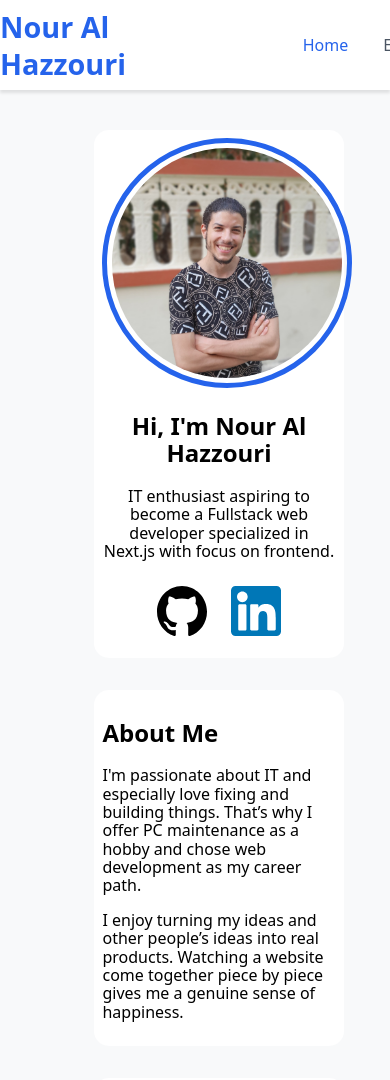
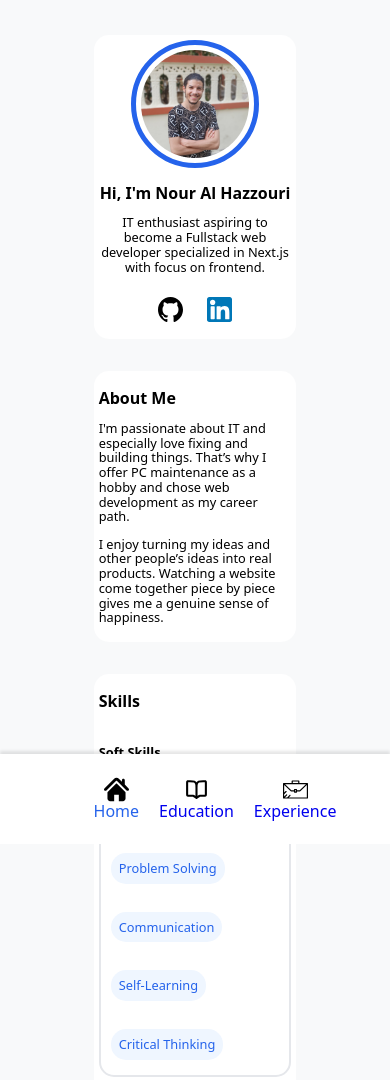
Before and after one commit to Nour-Al-Hazzouri/my-portfolio, a website: page index.html in a window 390 px wide. Shown: the top 1080 px of the page. Drawn offline with nearby package versions, Linux system fonts and the light colour scheme.

Commit message:
Initial Responsiveness Optimization
Started with responsiveness optimization to render the project accessible for all screen sizes

```diff
--- a/index.html
+++ b/index.html
@@ -7,7 +7,7 @@
     <title>My Portfolio</title>
 </head>
 <body>
-    <header>
+    <header class="desktop">
         <h1><a href="./index.html">Nour Al Hazzouri</a></h1>
         <nav>
             <ul>
@@ -66,7 +66,14 @@
         </section>
     </main>
     <footer>
-        &copy; Created by Nour Al Hazzouri
+        <span>&copy; Created by Nour Al Hazzouri</span>
+        <nav class="mobile">
+            <ul>
+                <li><img src="./assets/home-icon-silhouette-svgrepo-com.svg" alt=""><a rel="noopener noreferrer" href="./index.html" class="home-link">Home</a></li>
+                <li><img src="./assets/book-open-svgrepo-com.svg" alt=""><a rel="noopener noreferrer" href="./pages/education.html">Education</a></li>
+                <li><img src="./assets/briefcase-svgrepo-com.svg" alt=""><a rel="noopener noreferrer" href="./pages/experience.html">Experience</a></li>
+            </ul>
+        </nav>
     </footer>
 </body>
 </html>
--- a/styles.css
+++ b/styles.css
@@ -25,45 +25,150 @@
     --invert-image: invert(1) hue-rotate(180deg);
 }
 
-/* Start header styling */
-header {
+/* Responsiveness */
+
+@media screen and (max-width: 768px) {
+    :root {
+        --card-padding: 5%;
+        --icon-width: 25px;
+        --font-size: 1rem;
+        --card-radius: 15px;
+        --card-margin-ver: 1.2rem;
+        --card-padding: 2%;
+        --padding-10: 8px;
+        --gap-10: 8px;
+        --font-size: clamp(.8rem, 1vw, 1rem);
+        --education-icons: 30px;
+        --content-padding: 0 10px 15px 10px;
+        --invert-image: invert(1) hue-rotate(180deg);
+    }
+    .desktop {
+        display: none;
+    }
+    .card {
+        display: flex;
+    }
+    footer {
+        width: 100%;
+        position: sticky;
+        bottom: 0;
+    }
+    footer span {
+        display: none;
+    }
+    .mobile ul{
+        min-width: 250px;
+        display: flex;
+        justify-content: center;
+        align-items: center;
+        gap: 20px;
+        list-style: none;
+    }
+    .mobile a {
+        text-decoration: none;
+    }
+    h1 {
+        font-size: 1.1rem;;
+    }
+    h2 {
+        font-size: 1rem;
+    }
+    h3 {
+        font-size: .8rem;
+    }
+    .credentials {
+        padding: 10px;
+    }
+    .home img {
+        width: 100px;
+        height: auto;
+    }
+    .date {
+        display: flex;
+        flex-direction: column;
+    }
+    footer img {
+        width: var(--icon-width);
+        height: auto;
+    }
+    footer li {
+        display: flex;
+        flex-direction: column;
+        justify-content: center;
+        align-items: center;
+    }
+    .card, footer {
+        min-width: 250px;
+    }
+    .home section > img {
+    width: 8rem;
+    height: auto;
+    border-radius: 50%;
+    padding: 5px;
+    border: 5px var(--primary-blue) solid;
+    }
+}
+
+@media screen and (min-width: 769px) {
+    body {
+        margin-top: var(--header-footer-height);
+    }
+    .desktop {
         display: flex;
         flex-direction: row;
         justify-content: space-evenly;
-    gap: 35%;
+        gap: 30%;
         width: 100%;
         align-items: center;
+        padding: 15px;
         height: var(--header-footer-height);
         background-color: var(--white-background);
         box-shadow: 0 3px 3px rgba(0, 0, 0, 0.1);
         position: fixed;
         top: 0;
     }
-header ul {
+    .desktop ul {
         display: flex;
         justify-content: space-between;
         list-style: none;
-    gap: 35px;
+        gap: 25px;
     }
+    .desktop h1 {
+        text-wrap: nowrap;
+    }
+    .mobile {
+    display: none;
+    }
+    .home section > img {
+    width: 250px;
+    height: auto;
+    border-radius: 50%;
+    padding: 5px;
+    border: 5px var(--primary-blue) solid;
+}
+}
+/* Start header styling */
 .home-link, .education-link, .experience-link {
     color: var(--primary-blue);
 }
-header a {
+.desktop a {
     text-decoration: none;
     color: var(--primary-text);
     font-size: var(--font-size);
 }
-header a:hover {
+.desktop a:hover {
     color: var(--primary-blue);
 }
-header h1 a {
+.desktop h1 a {
     color: var(--primary-blue);
     font-size: 1.8rem;
 }
 
 /* Start Footer styling */
 footer {
+    min-width: 200px;
     display: flex;
+    flex-direction: column;
     justify-content: center;
     align-items: center;
     height: var(--header-footer-height);
@@ -77,27 +182,19 @@ body {
     flex-direction: column;
     font-family: system-ui, -apple-system, BlinkMacSystemFont, 'Segoe UI', Roboto, Oxygen, Ubuntu, Cantarell, 'Open Sans', 'Helvetica Neue', sans-serif;
     background-color: var(--gray-background);
-    margin-top: var(--header-footer-height);
 }
 
 /* Home Page */
 /* Start main content styling */
 .home {
-    display: grid;
-    grid-template-rows: repeat(3, max-content);
+    min-width: 200px;
+    display: flex;
+    flex-direction: column;
     margin: var(--center);
     max-width: 70%;
     margin-top: var(--card-margin-ver);
     margin-bottom: var(--card-margin-ver);
 
-}
-
-.home section > img {
-    width: 250px;
-    height: auto;
-    border-radius: 50%;
-    padding: 5px;
-    border: 5px var(--primary-blue) solid;
 }
 .home > section {
     padding: var(--card-padding);
@@ -150,9 +247,10 @@ main {
     margin: var(--center);
 }
 .card {
+    min-width: 200px;
     width: 100%;
     display: grid;
-    grid-template-rows: repeat(auto-fit, max-content);
+    grid-template-rows: repeat(auto-fit, 1fr);
     background-color: var(--white-background);
     padding: var(--card-padding);
     border-radius: var(--card-radius);
```
Also changed, not shown: pages/education.html (+10 -3 lines), pages/experience.html (+10 -3 lines), assets/burger-menu-svgrepo-com.svg (added), assets/home-icon-silhouette-svgrepo-com.svg (added). Lines whose indentation alone changed are shown as unchanged.
